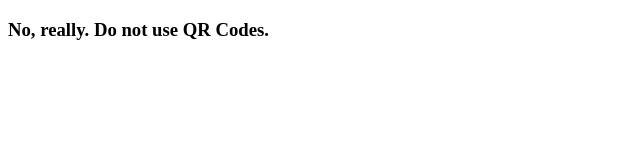
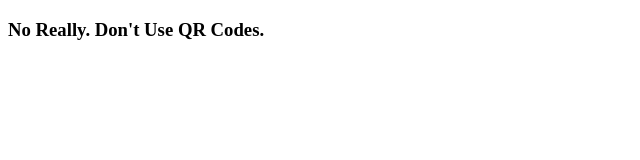
Before and after one commit to manikoth/qr-code, a plain HTML site: page index.html in a window 1280 px wide. Shown: the full height of the page, 0-640 px from the left. Drawn offline with Linux system fonts and the light colour scheme.

Commit message:
Warning.

```diff
--- a/index.html
+++ b/index.html
@@ -6,7 +6,7 @@
 </head>
 <body>
 
-	<h3>No, really. Do not use QR Codes.</h3>
+	<h3>No Really. Don't Use QR Codes.</h3>
 
 </body>
 </html>
```
